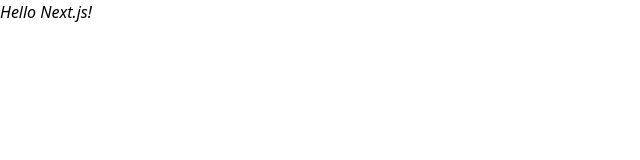
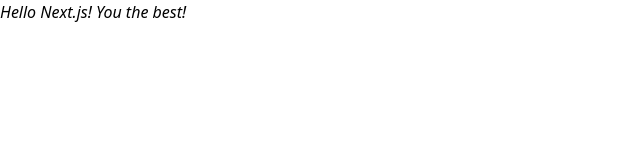
Before and after one commit to cam-peck/portfolio, a Next.js app: page / in a window 1280 px wide. Shown: the top 160 px of the page, without its empty margins (0-640 px from the left). Built offline with nearby package versions, Linux system fonts and the light colour scheme.

Commit message:
change text in sample test and index.tsx to test github actions on push

```diff
--- a/pages/index.tsx
+++ b/pages/index.tsx
@@ -1,7 +1,7 @@
 export default function Home() {
   return (
     <main>
-      <h1 className="italic">Hello Next.js!</h1>
+      <h1 className="italic">Hello Next.js! You the best!</h1>
     </main>
   );
 }
```
Also changed, not shown: 1 other file (tests, documents, lock files or other folders).
